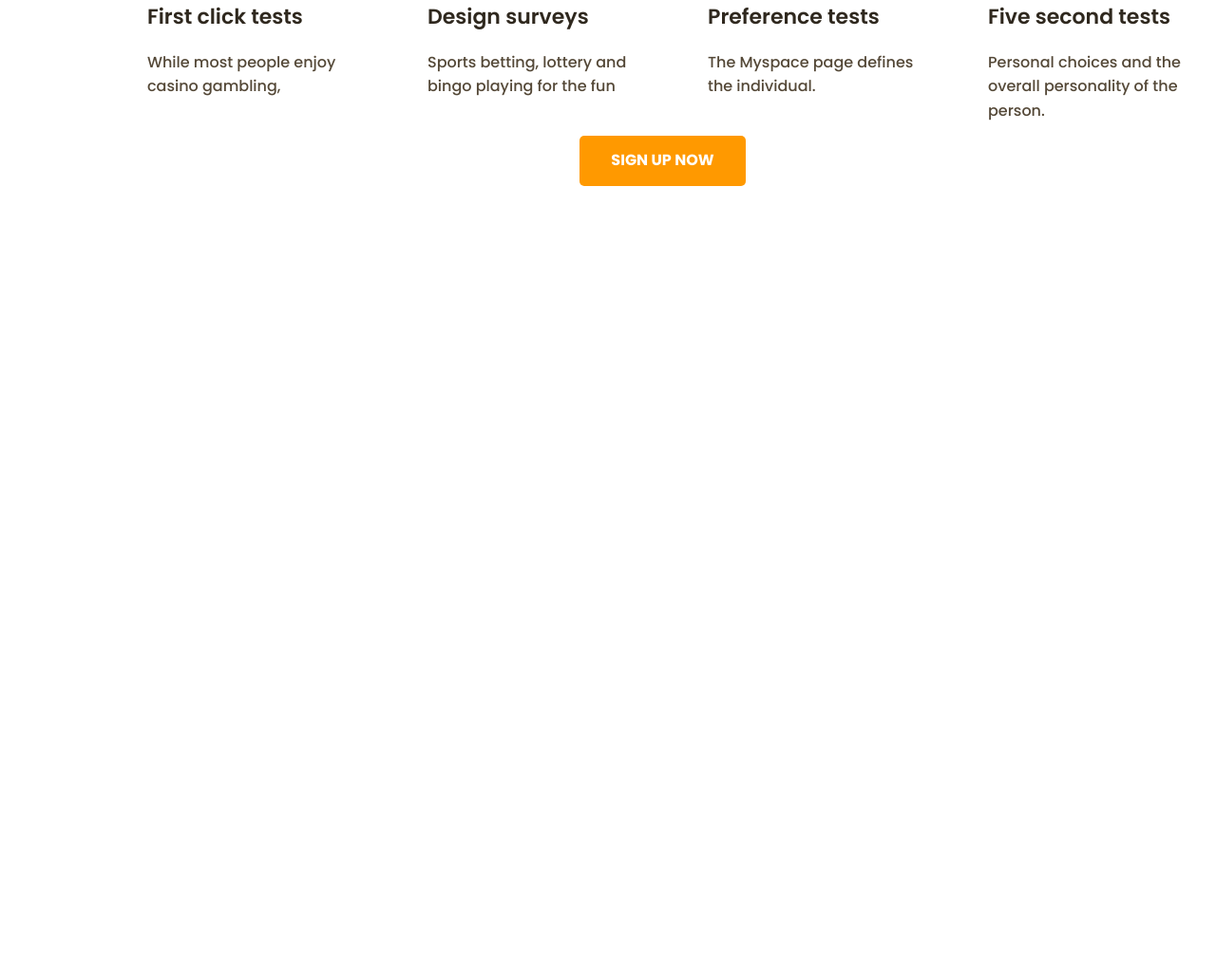
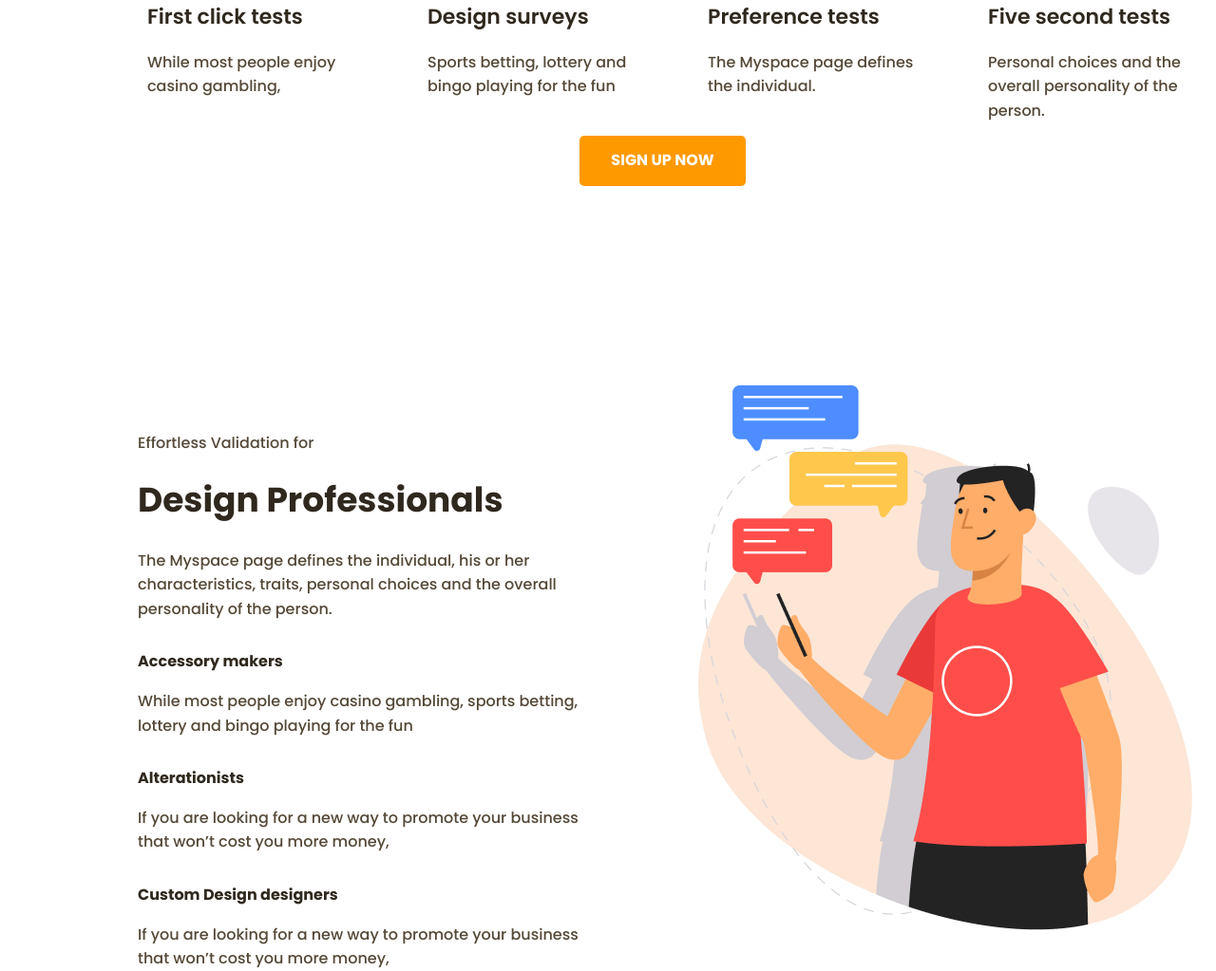
Before and after one commit to michelleandersson/productly, a plain HTML site: page index.html in a window 1280 px wide. Shown: the part 1173-2196 px from the top of the page at 95% size. Before the commit the page ends 1369 px from the top, so only its background shows below. Drawn offline with Linux system fonts and the light colour scheme.

Commit message:
add design-pro info and styles

```diff
--- a/index.html
+++ b/index.html
@@ -70,7 +70,21 @@
 
         </section>
 
-        <section class="design-pro">
+        <section >
+            <div class="design-pro">
+                <div class="design-pro-content">
+                    <p class="design-pro-text-top">Effortless Validation for</p>
+                    <h2 class="design-pro-header">Design Professionals</h2>
+                    <p class="design-pro-text">The Myspace page defines the individual, his or her characteristics, traits, personal choices and the overall personality of the person.</p>
+                    <h3 class="design-pro-subheading">Accessory makers</h3>
+                    <p class="design-pro-text">While most people enjoy casino gambling, sports betting, lottery and bingo playing for the fun</p>
+                    <h3 class="design-pro-subheading">Alterationists</h3>
+                    <p class="design-pro-text">If you are looking for a new way to promote your business that won’t cost you more money,</p>
+                    <h3 class="design-pro-subheading">Custom Design designers</h3>
+                    <p class="design-pro-text">If you are looking for a new way to promote your business that won’t cost you more money,</p>
+                </div>
+                <img class="design-pro-img" src="images/designing-pro.png" alt="Designing Professionals cartoon person">
+            </div>
 
         </section>
 
--- a/styles/index.css
+++ b/styles/index.css
@@ -225,3 +225,49 @@ body {
 .features-button:hover {
     text-decoration: underline;
 }
+
+.design-pro {
+    display: inline-flex;
+}
+
+.design-pro-content {
+    width: 486px;
+    height: 531px;
+    margin-left: 145px;
+    margin-top: 246px;
+}
+
+.design-pro-text-top {
+    font-weight: 500;
+    font-size: 16px;
+    color: #544837;
+}
+
+.design-pro-header {
+    font-weight: 700;
+    font-size: 36px;
+    color: #2F281E;
+}
+
+.design-pro-text {
+    line-height: 1.6;
+    font-weight: 500;
+    font-size: 16px;
+    color: #544837;
+    margin-top: 12px;
+}
+
+.design-pro-subheading {
+    line-height: 1.6;
+    font-weight: 700;
+    font-size: 16px;
+    color: #2F281E;
+    margin-top: 30px;
+}
+
+.design-pro-img {
+    width: 520px;
+    height: 574px;
+    margin-top: 210px;
+    margin-left: 104px;
+}
```
Also changed, not shown: images/pm-icon.png (added).
